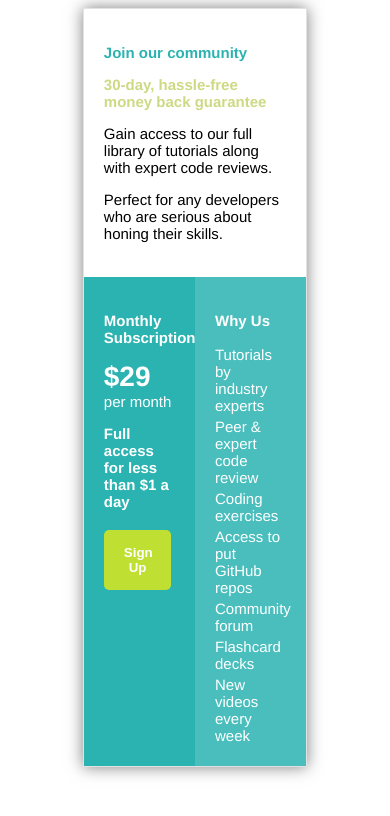
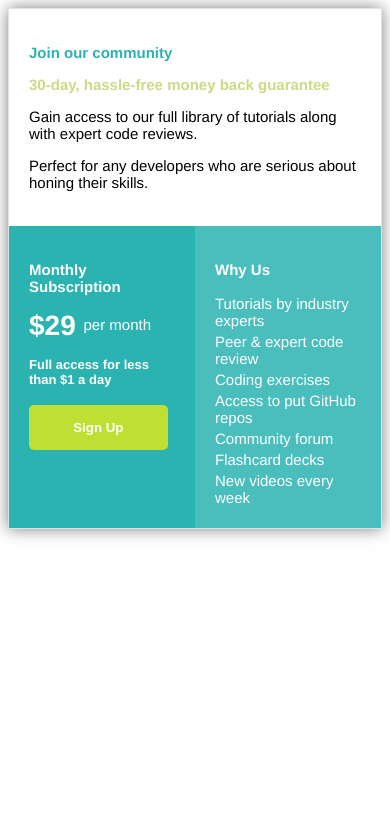
Before and after one commit to AnnKiende28/Single-Price-Grid-Component, a plain HTML site: page index.html in a window 390 px wide. Drawn offline with Linux system fonts and the light colour scheme.

Commit message:
Edit main.css Add media queries to enable responsiveness of the website to different screen sizes

```diff
--- a/styles/main.css
+++ b/styles/main.css
@@ -1,5 +1,17 @@
 * {
     box-sizing: border-box;
+}
+
+@media (max-width: 600px) {
+    body {
+        font-size: 14px;
+    }
+
+    /*#card-bottom-sub p:nth-child(3) {
+        font-weight: lighter;
+        font-size: 13px;
+    }*/
+
 }
 
 body{
@@ -9,8 +21,8 @@ body{
 
 /* card */
 .main {
-    width: 60%;
-    margin: auto;
+    max-width: 500px;
+    margin: 0 auto;
     border: 1px solid rgba(112, 112, 112, 0.2);
     box-shadow: 0 0 15px rgba(0, 0, 0, 0.5);
 }
@@ -63,6 +75,7 @@ body{
 
 #card-bottom-sub p:nth-child(3) {
     font-weight: bold;
+    font-size: 13px;
 }
 
 button {
```
